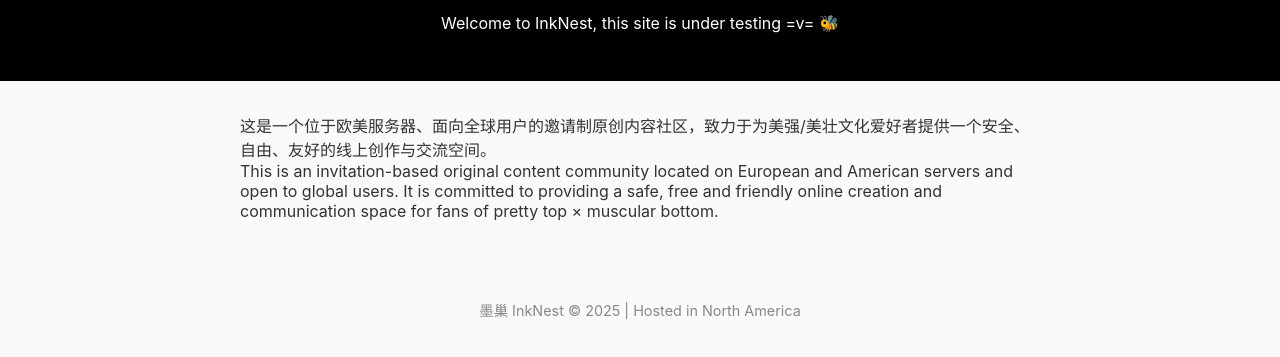
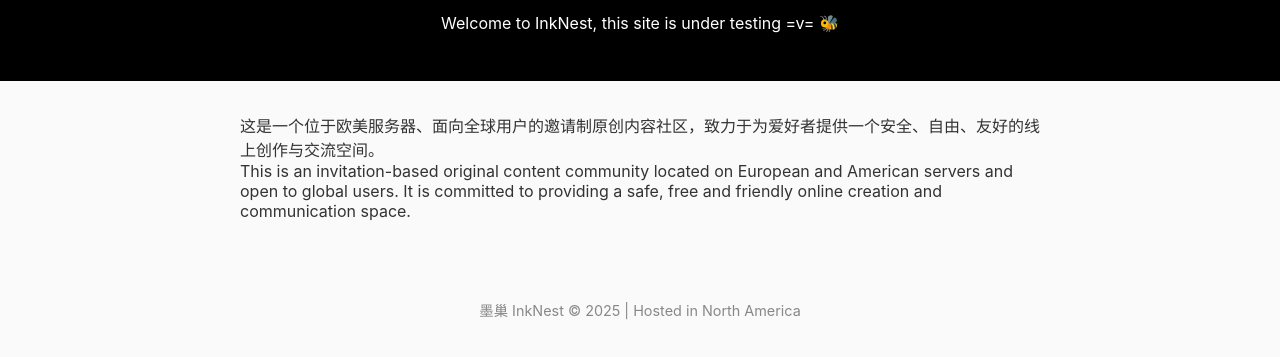
Before and after one commit to IvoryKey/inknest.github.io, a plain HTML site: page index.html in a window 1280 px wide. Shown: the part 133-490 px from the top of the page. Drawn offline with Linux system fonts and the light colour scheme.

Commit message:
Update index.html

```diff
--- a/index.html
+++ b/index.html
@@ -53,8 +53,8 @@
 
   <section class="intro">
     <p>
-      这是一个位于欧美服务器、面向全球用户的邀请制原创内容社区，致力于为美强/美壮文化爱好者提供一个安全、自由、友好的线上创作与交流空间。<br>
-      <span class="en">This is an invitation-based original content community located on European and American servers and open to global users. It is committed to providing a safe, free and friendly online creation and communication space for fans of pretty top × muscular bottom.</span>
+      这是一个位于欧美服务器、面向全球用户的邀请制原创内容社区，致力于为爱好者提供一个安全、自由、友好的线上创作与交流空间。<br>
+      <span class="en">This is an invitation-based original content community located on European and American servers and open to global users. It is committed to providing a safe, free and friendly online creation and communication space.</span>
     </p>
   </section>
 
```
